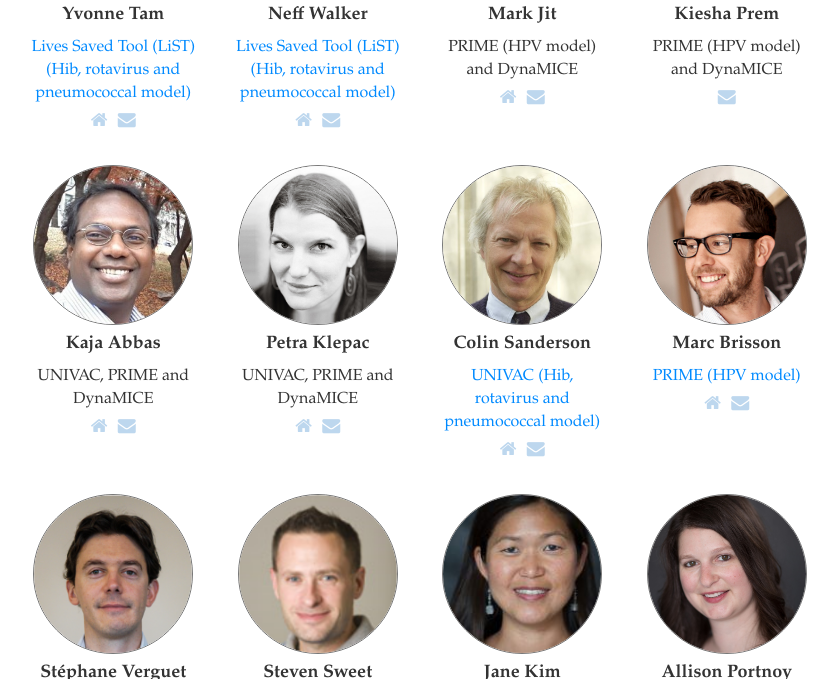
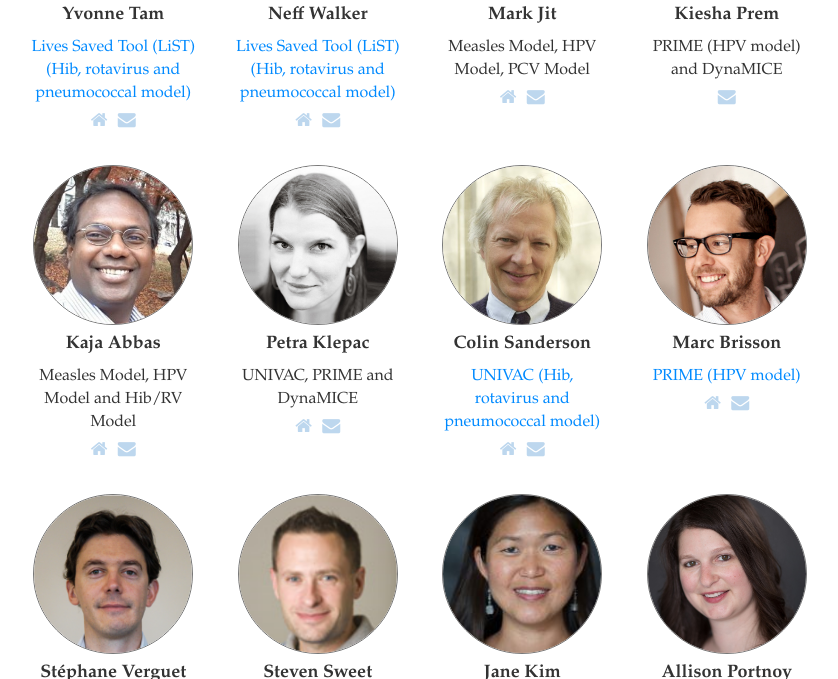
Before and after one commit to vimchub/vaccineimpact, a Jekyll site: the page built from modellers.md, in a window 1280 px wide and 900 px high, scrolled down 557 px, cut to the strip 221-900 px from the top of the window. Shown: the whole strip, without its empty margins (220-1058 px from the left). Built offline with Jekyll 4.4.1, drawn with Linux system fonts in a browser that asks for light colours; nearby versions of some CDN libraries; some of the changed text lies outside the part shown.

Commit message:
Updated LSHTM - modellers for each disease area

```diff
--- a/_data/modellers.yml
+++ b/_data/modellers.yml
@@ -41,7 +41,7 @@
 
 - name: Mark Jit
   url: http://www.lshtm.ac.uk/aboutus/people/jit.mark
-  title: PRIME (HPV model) and DynaMICE
+  title: Measles Model, HPV Model, PCV Model
   email: Mark.Jit@lshtm.ac.uk
   img: '/img/people/Mark_Jit.png'
 
@@ -53,7 +53,7 @@
 
 - name: Kaja Abbas
   url: https://www.lshtm.ac.uk/aboutus/people/abbas.kaja
-  title: UNIVAC, PRIME and DynaMICE
+  title: Measles Model, HPV Model and Hib/RV Model
   email: Kaja.Abbas@lshtm.ac.uk
   img: '/img/people/Kaja_Abbas.png'
 
@@ -324,7 +324,7 @@
   img: '/img/people/andrew_azman_2.png'
 
 - name: Han Fu
-  title: PRIME (HPV model)
+  title: Measles Model (DynaMICE)
   title_link: /models/hpv
   title2: DynaMICE
   title2_link: /models/measles
```
